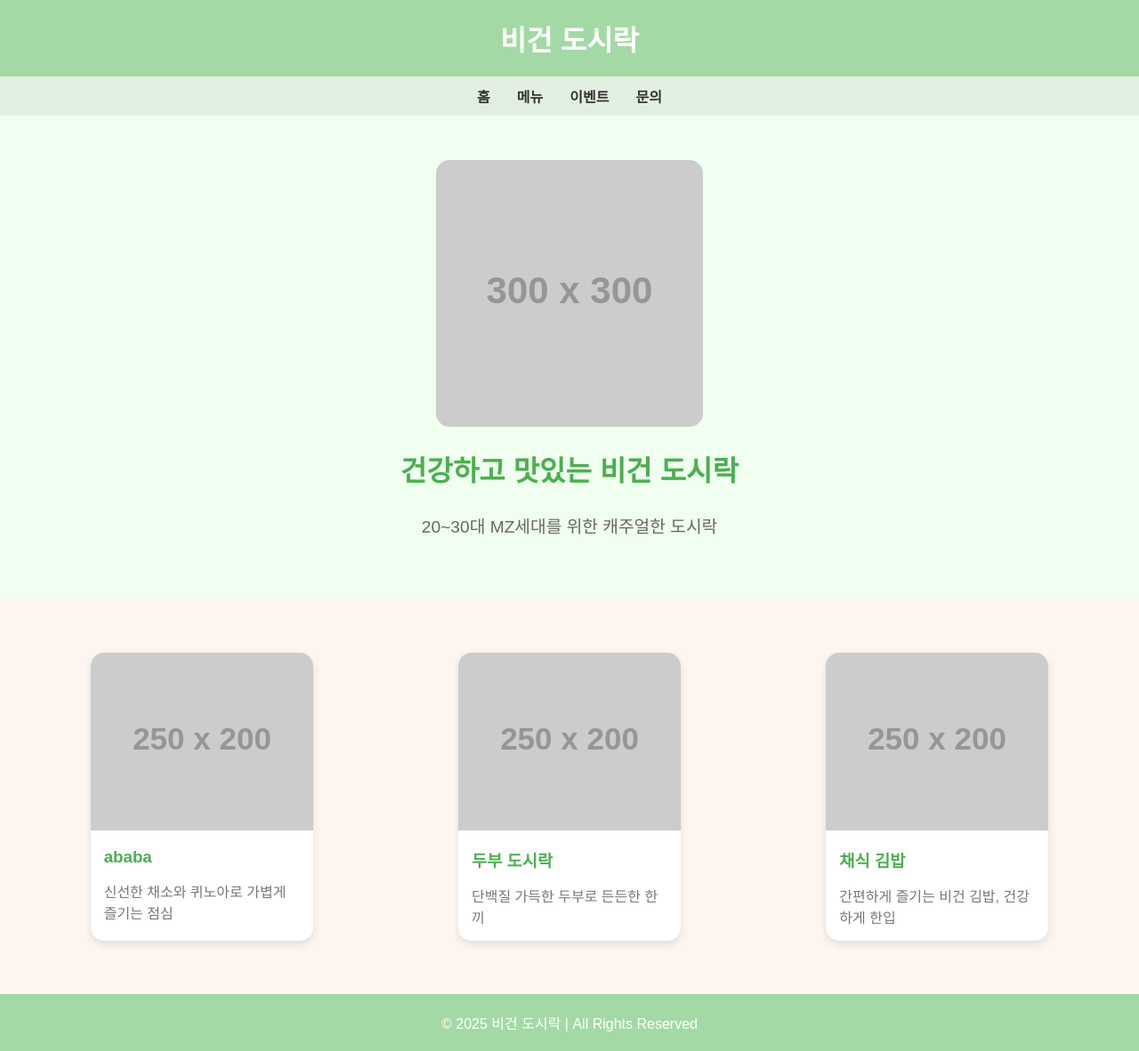
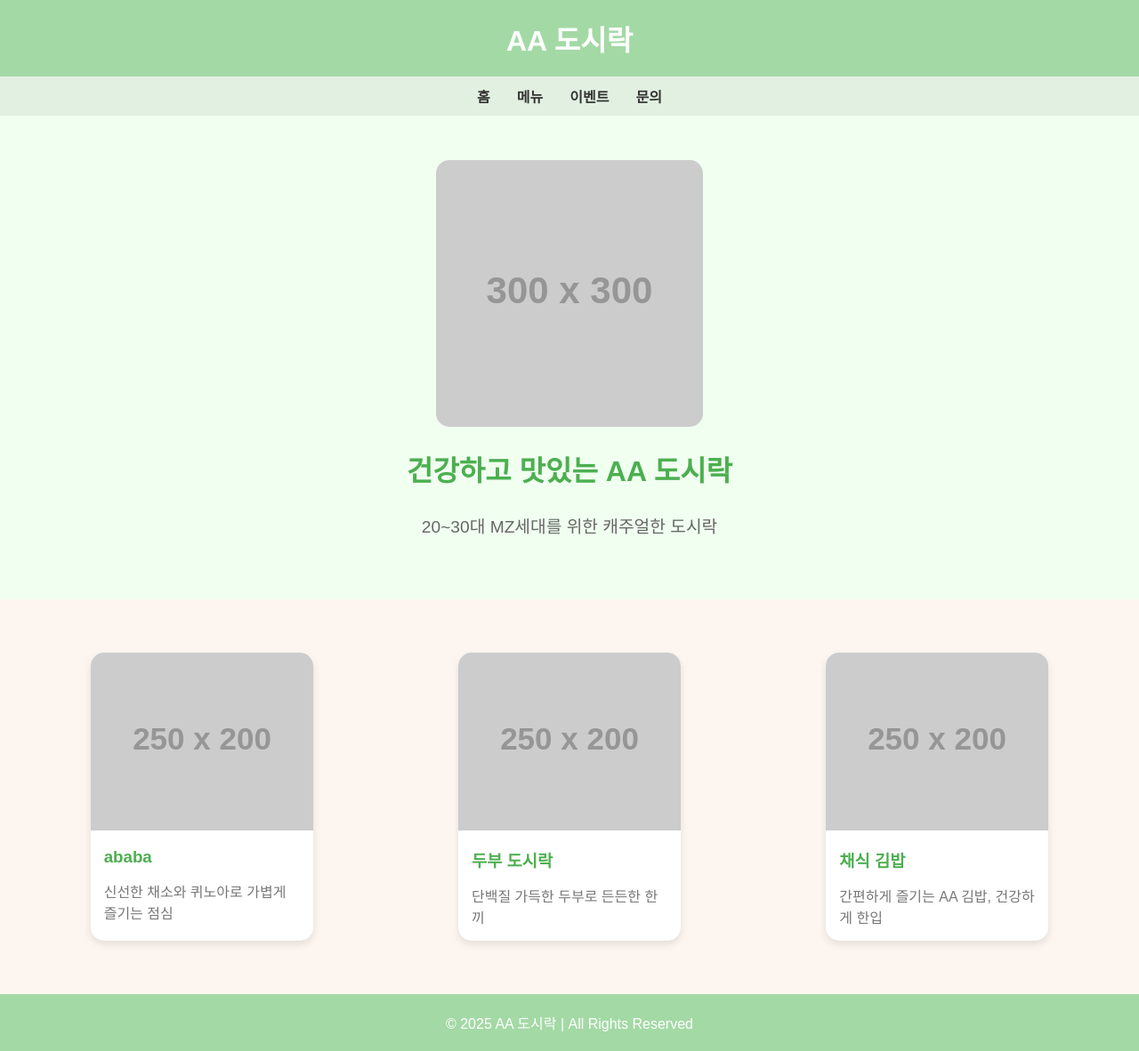
Before and after one commit to nan5pic5/firsthomepage, a plain HTML site: page index.html in a window 1280 px wide. Shown: the whole page at 89% size. Drawn offline with Linux system fonts and the light colour scheme; placeholder pictures from the web are drawn by us.

Commit message:
Update index.html

```diff
--- a/index.html
+++ b/index.html
@@ -3,7 +3,7 @@
 <head>
     <meta charset="UTF-8">
     <meta name="viewport" content="width=device-width, initial-scale=1.0">
-    <title>비건 도시락</title>
+    <title>AA 도시락</title>
     <style>
         /* 전체 스타일 */
         body {
@@ -112,7 +112,7 @@
 <body>
 
     <header>
-        비건 도시락
+        AA 도시락
     </header>
 
     <nav>
@@ -123,8 +123,8 @@
     </nav>
 
     <section class="hero">
-        <img src="https://via.placeholder.com/300x300.png?text=Vegan+Lunch" alt="비건 도시락">
-        <h1>건강하고 맛있는 비건 도시락</h1>
+        <img src="https://via.placeholder.com/300x300.png?text=Vegan+Lunch" alt="AA 도시락">
+        <h1>건강하고 맛있는 AA 도시락</h1>
         <p>20~30대 MZ세대를 위한 캐주얼한 도시락</p>
     </section>
 
@@ -142,12 +142,12 @@
         <div class="menu-item">
             <img src="https://via.placeholder.com/250x200.png?text=채식+김밥" alt="채식 김밥">
             <h3>채식 김밥</h3>
-            <p>간편하게 즐기는 비건 김밥, 건강하게 한입</p>
+            <p>간편하게 즐기는 AA 김밥, 건강하게 한입</p>
         </div>
     </section>
 
     <footer>
-        &copy; 2025 비건 도시락 | All Rights Reserved
+        &copy; 2025 AA 도시락 | All Rights Reserved
     </footer>
 
 </body>
```
